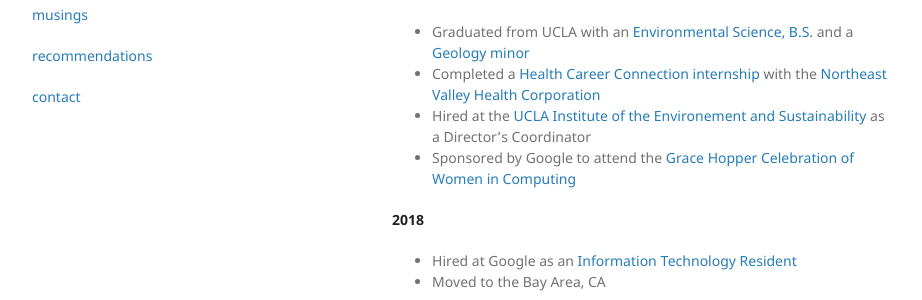
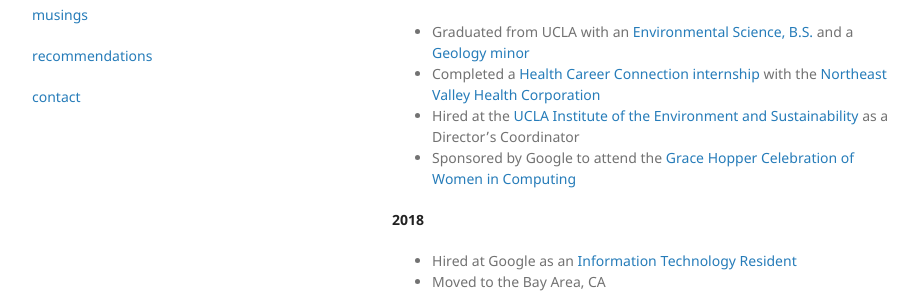
Before and after one commit to umjennifer/umjennifer.github.io, a Jekyll site: the page built from about.md, in a window 1280 px wide and 900 px high, scrolled down 607 px. Shown: the part 269-569 px from the top of the window, without its empty margins (178-1100 px from the left). Built offline with Jekyll 4.4.1, drawn with Linux system fonts in a browser that asks for light colours; our own code applies the rules of GitHub Pages for plain Markdown files.

Commit message:
Fixed typo

```diff
--- a/about.md
+++ b/about.md
@@ -31,7 +31,7 @@
 **2017**
 - Graduated from UCLA with an [Environmental Science, B.S.](https://www.ioes.ucla.edu/envisci/) and a [Geology minor](https://epss.ucla.edu/undergraduate/degree-information/)
 - Completed a [Health Career Connection internship](https://www.healthcareers.org/) with the [Northeast Valley Health Corporation](https://nevhc.org/)
-- Hired at the [UCLA Institute of the Environement and Sustainability](https://www.ioes.ucla.edu/)  as a Director's Coordinator
+- Hired at the [UCLA Institute of the Environment and Sustainability](https://www.ioes.ucla.edu/)  as a Director's Coordinator
 - Sponsored by Google to attend the [Grace Hopper Celebration of Women in Computing](https://ghc.anitab.org/)
 
 **2018**
```
